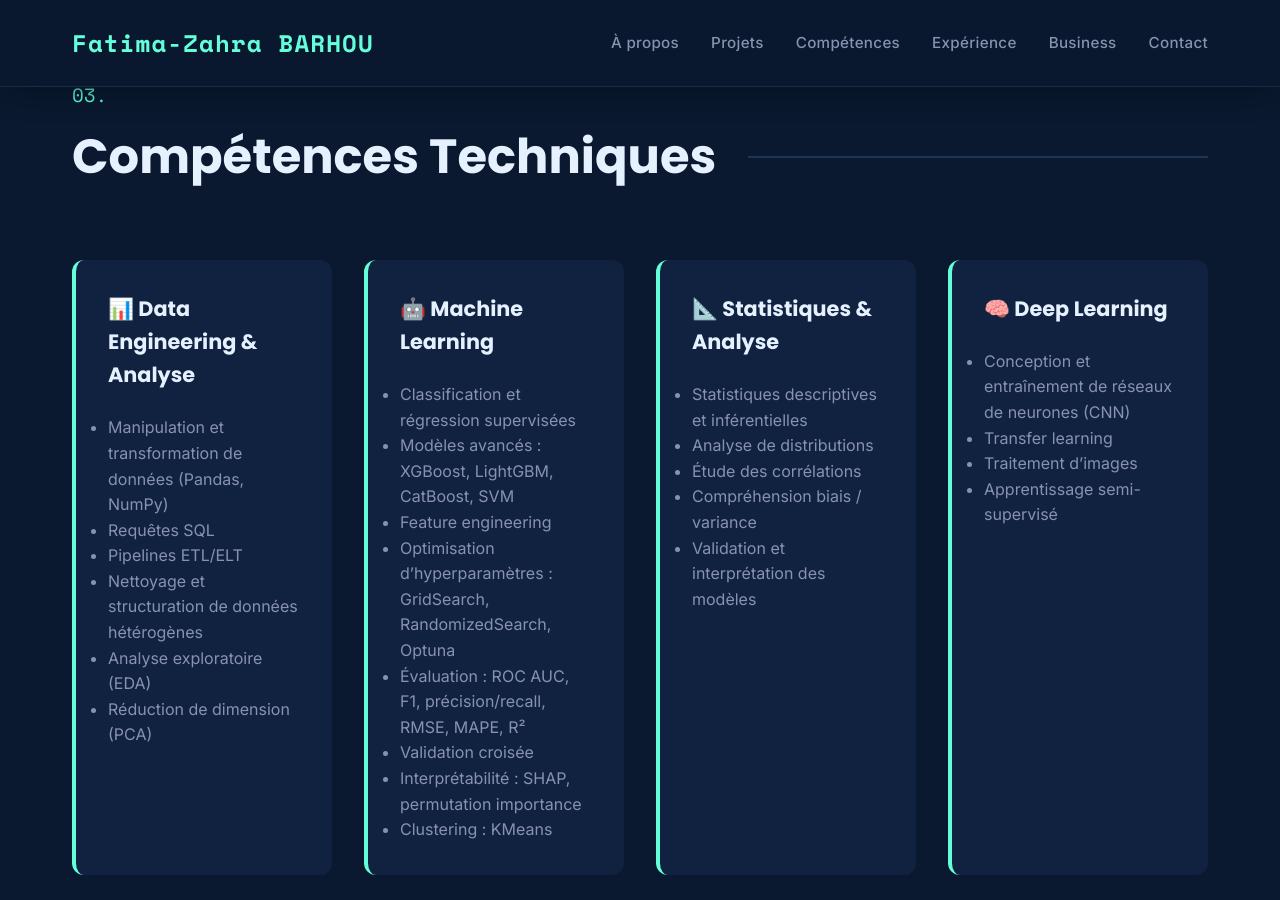
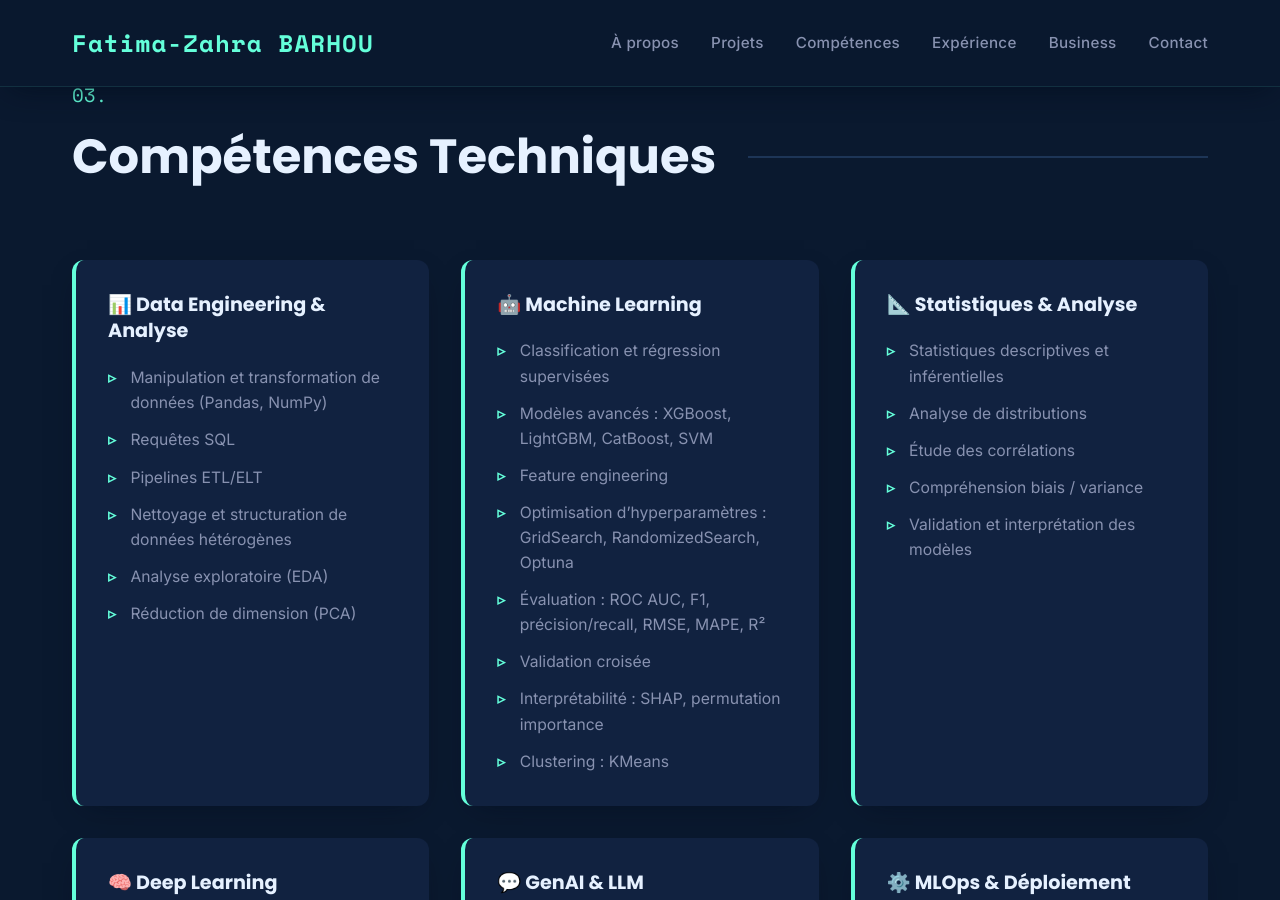
Before and after one commit to Fatima-ZahraB/Fatima-ZahraB.github.io, a Jekyll site: the page built from index.html, in a window 1280 px wide and 900 px high, scrolled down 4344 px. Built offline with Jekyll 4.4.1, drawn with Linux system fonts in a browser that asks for light colours.

Commit message:
Refactor skill categories and adjust styles

```diff
--- a/assets/css/style.scss
+++ b/assets/css/style.scss
@@ -403,9 +403,10 @@
    ============================================ */
 .skills-grid {
   display: grid;
-  grid-template-columns: repeat(auto-fit, minmax(250px, 1fr));
+  grid-template-columns: repeat(auto-fit, minmax(280px, 1fr));
   gap: 2rem;
   margin-top: var(--spacing-md);
+  align-items: stretch;
 }
 
 .skill-category {
@@ -414,64 +415,50 @@
   border-radius: var(--border-radius);
   border-left: 4px solid var(--secondary);
   transition: var(--transition);
+  box-shadow: var(--shadow);
+  height: 100%;
 }
 
 .skill-category:hover {
-  transform: translateX(10px);
+  transform: translateY(-6px);
   border-left-color: var(--accent);
+  box-shadow: var(--shadow-hover);
 }
 
 .skill-category h3 {
   color: var(--text-primary);
-  margin-bottom: 1.5rem;
+  margin-bottom: 1.25rem;
   font-family: var(--font-heading);
-  font-size: 1.3rem;
+  font-size: 1.2rem;
+  line-height: 1.4;
 }
 
-.skill-item {
-  margin-bottom: 1.5rem;
+.skill-list {
+  list-style: none;
+  padding: 0;
+  margin: 0;
 }
 
-.skill-name {
+.skill-list li {
+  position: relative;
+  padding-left: 1.4rem;
+  margin-bottom: 0.75rem;
   color: var(--text-secondary);
-  font-weight: 500;
-  margin-bottom: 0.5rem;
-  display: flex;
-  justify-content: space-between;
-  align-items: center;
+  line-height: 1.6;
+  font-size: 0.98rem;
 }
 
-.skill-level {
-  color: var(--secondary);
-  font-size: 0.9rem;
-  font-family: var(--font-display);
+.skill-list li:last-child {
+  margin-bottom: 0;
 }
 
-.skill-bar {
-  background: var(--surface-light);
-  height: 8px;
-  border-radius: 4px;
-  overflow: hidden;
-  position: relative;
-}
-
-.skill-progress {
-  height: 100%;
-  background: var(--gradient-3);
-  border-radius: 4px;
-  transition: width 1s ease-out;
-  position: relative;
-}
-
-.skill-progress::after {
-  content: '';
+.skill-list li::before {
+  content: '▹';
   position: absolute;
+  left: 0;
   top: 0;
-  left: 0;
-  right: 0;
-  bottom: 0;
-  background: linear-gradient(90deg, transparent, rgba(255,255,255,0.3), transparent);
-  animation: shimmer 2s infinite;
+  color: var(--secondary);
+  font-weight: 700;
 }
 
 /* ============================================
```
